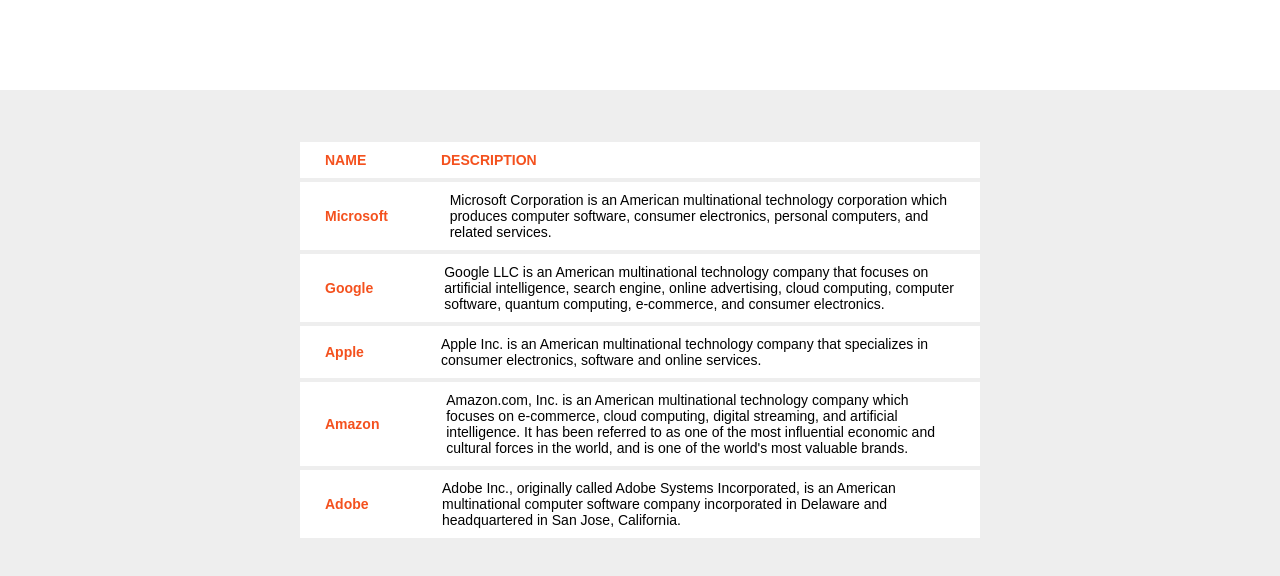
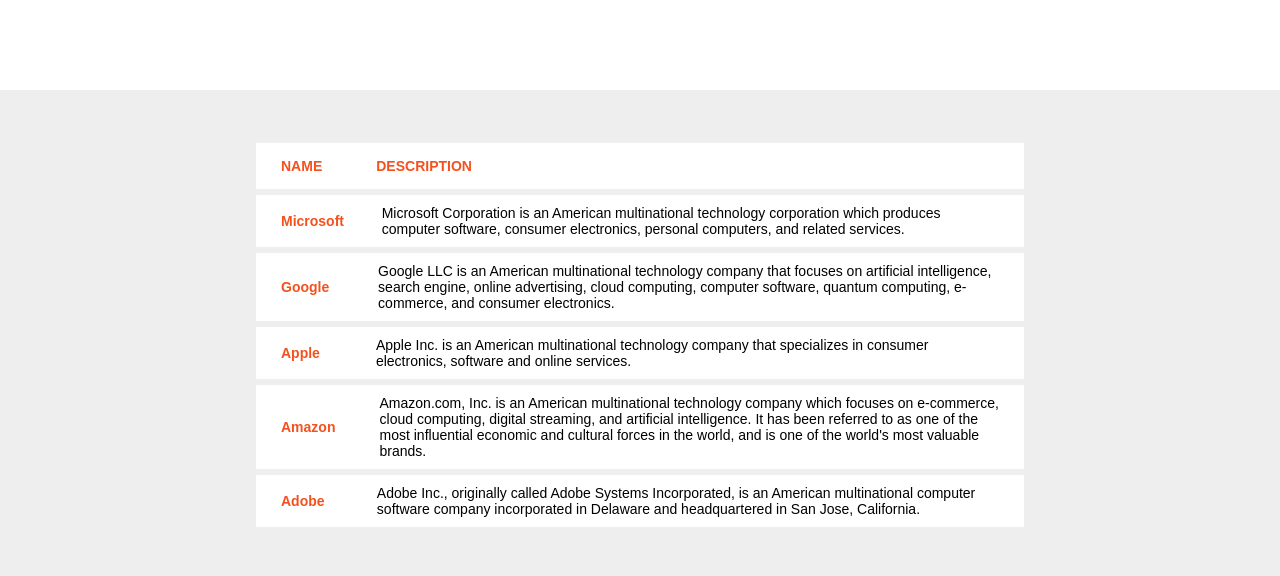
Before and after one commit to KirillReuk/devex, a React (Create React App) app: page / in a window 1280 px wide. Shown: the top 576 px of the page. Built offline with nearby package versions, Linux system fonts and the light colour scheme.

Commit message:
clean up

```diff
--- a/src/components/BusinessPage.tsx
+++ b/src/components/BusinessPage.tsx
@@ -1,5 +1,4 @@
 import React from 'react';
-import api from '../api.json';
 
 function BusinessPage(props) {
   return (
@@ -17,7 +16,7 @@
         <div style={{ paddingLeft: "auto", paddingRight: "auto" }}>
           Nearby Places
           <table>
-            {api.filter(x => x.address.country === props.info.address.country).map(x =>
+            {props.nearbyPlaces.map(x =>
               <tr>
                 <td>
                   {x.description}
--- a/src/components/Homepage.tsx
+++ b/src/components/Homepage.tsx
@@ -3,20 +3,21 @@
 import styled from 'styled-components';
 
 const TableDiv = styled.div`
-  margin: 50px 300px auto;
+  margin: 50px auto auto;
+  width: 60%;
 `
 const Table = styled.div`
   text-align: left;
   font-size: 14px;
 `
 const Cell = styled.td`
-  border: 2px solid #EEEEEE;
+  border: 3px solid #EEEEEE;
   border-left: none;
   border-right: none;
   border-collapse: true;
 `
 const LeftCell = styled(Cell)`
-  width: 125px;
+  width: 80px;
   padding: 10px 25px 10px 25px;
   color: #f4511e;
   vertical-align: center;
@@ -29,19 +30,20 @@
   font-weight: 500;
 `
 const Header = styled.th`
-  border: 2px solid #EEEEEE;
+  border: 3px solid #EEEEEE;
   border-left: none;
   border-right: none;
   border-collapse: true;
+  cursor: default;
 `
 const LeftHeader = styled(Header)`
-  width: 125px;
-  padding: 10px 25px 10px 25px;
+  width: 80px;
+  padding: 15px 25px 15px 25px;
   color: #f4511e;
 `
 const RightHeader = styled(Header)`
   width: 800px;
-  padding: 10px 25px 10px 0px;
+  padding: 15px 25px 15px 0px;
   color: #f4511e;
 `
 const TableRow = styled.tr`
--- a/src/components/Main.tsx
+++ b/src/components/Main.tsx
@@ -8,6 +8,8 @@
 class Main extends Component<{}, { api: Array<any> }> {
   constructor(props) {
     super(props)
+
+    //добавить async await ч запросом к апи
     this.state = {
       api
     }
@@ -23,7 +25,7 @@
           />
           {this.state.api.map(x =>
             <Route path={'/' + x.id} element={
-              <BusinessPage info={x} />}
+              <BusinessPage info={x} nearbyPlaces={this.state.api.filter(y => (x.address.country === y.address.country) && (x !== y))}/>}
             />
           )}
         </Routes>
```
